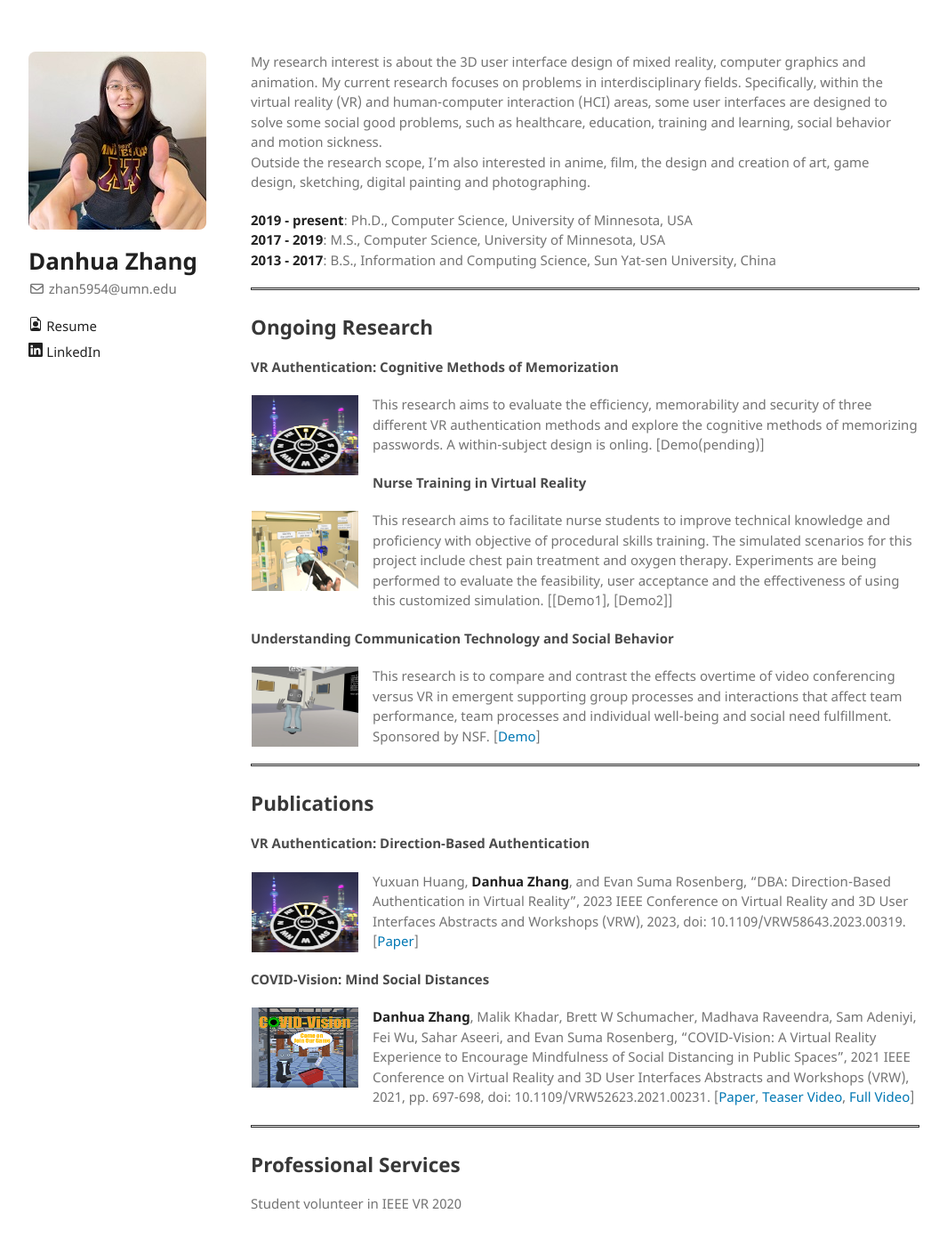
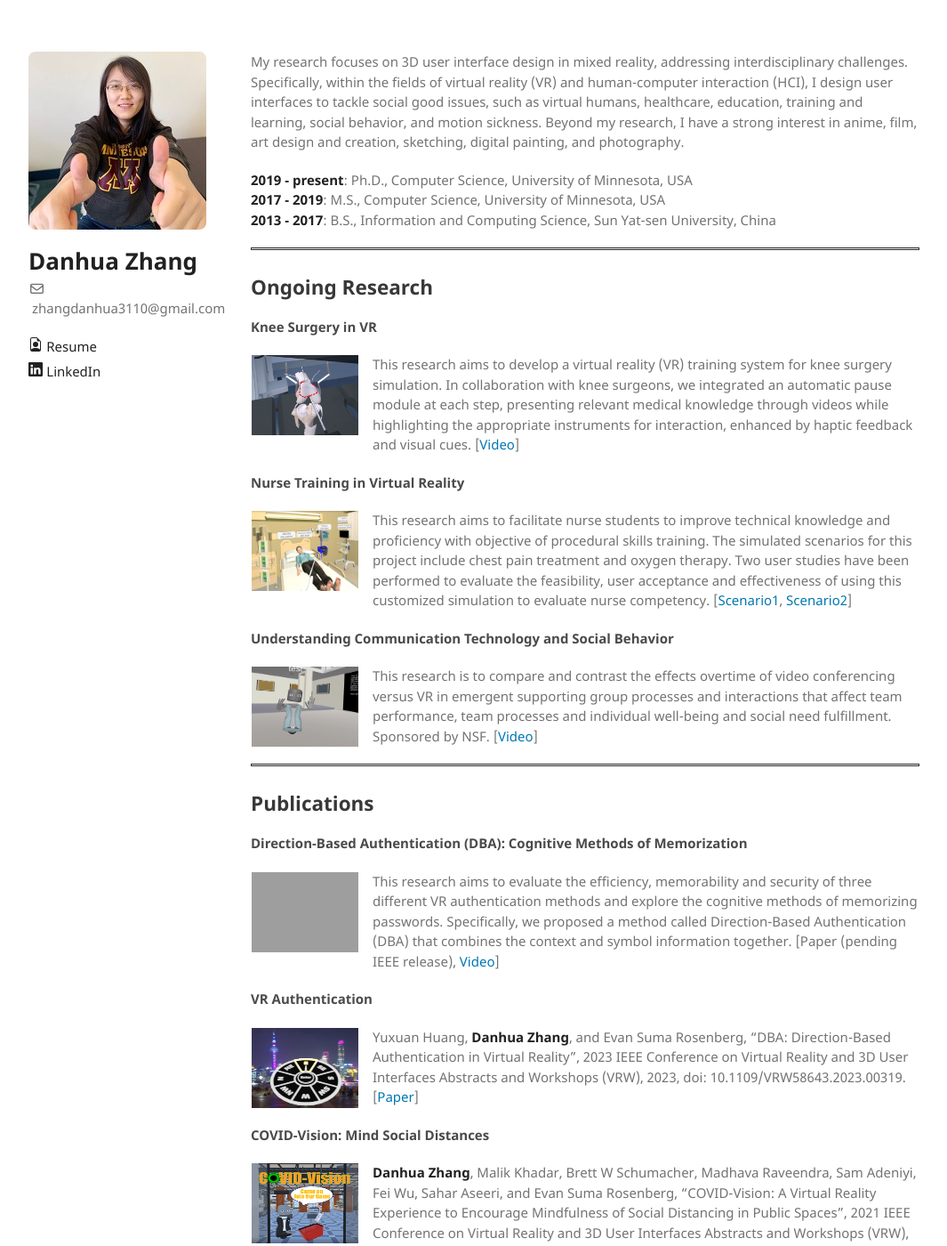
Before and after one commit to DanhuaZhang/DanhuaZhang.github.io, a Jekyll site: the page built from index.md, in a window 1280 px wide and 1400 px high. Shown: the whole window at 89% size, without its empty margins (108-1173 px from the left). Built offline with Jekyll 4.4.1, drawn with Linux system fonts in a browser that asks for light colours; the repository's description, which GitHub fills in, is left out; some of the changed text lies outside the part shown; grey boxes are pictures that could not be loaded.

Commit message:
updated homepage

```diff
--- a/Gemfile
+++ b/Gemfile
@@ -19,3 +19,5 @@ gem "webrick"
 # adding the following gems to support removal of "github-pages" dependency
 gem "jemoji"
 gem "kramdown-parser-gfm"
+
+gem "github-pages", "~> 232"
--- a/_config.yml
+++ b/_config.yml
@@ -1,6 +1,6 @@
 author: Danhua Zhang
 # logo: /assets/img/danhua_zhang_200x200.JPG
-email: zhan5954@umn.edu
+email: zhangdanhua3110@gmail.com
 
 #description: Minimalist is a theme powered by Jekyll. It is modified based on the Minimal theme.
 show_downloads: false
--- a/index.md
+++ b/index.md
@@ -6,7 +6,10 @@ title: Danhua Zhang - Homepage
 
 <!-- [Link to another page](./another-page.html). -->
 
-My research interest is about the 3D user interface design of mixed reality, computer graphics and animation. My current research focuses on problems in interdisciplinary fields. Specifically, within the virtual reality (VR) and human-computer interaction (HCI) areas, some user interfaces are designed to solve some social good problems, such as healthcare, education, training and learning, social behavior and motion sickness.<br/>Outside the research scope, I'm also interested in anime, film, the design and creation of art, game design, sketching, digital painting and photographing.
+<!-- My research interest is about the 3D user interface design of mixed reality and my current research focuses on problems in interdisciplinary fields. Specifically, within the virtual reality (VR) and human-computer interaction (HCI) areas, some user interfaces are designed to solve some social good problems, such as virtual human, healthcare, education, training and learning, social behavior and motion sickness.<br/>Outside the research scope, I'm also interested in anime, film, the design and creation of art, sketching, digital painting and photographing. -->
+
+My research focuses on 3D user interface design in mixed reality, addressing interdisciplinary challenges. Specifically, within the fields of virtual reality (VR) and human-computer interaction (HCI), I design user interfaces to tackle social good issues, such as virtual humans, healthcare, education, training and learning, social behavior, and motion sickness.
+Beyond my research, I have a strong interest in anime, film, art design and creation, sketching, digital painting, and photography.
 
 <!-- [sketching, digital painting](./sketching-and-digital-painting.html) and photographing. -->
 
@@ -17,28 +20,34 @@ My research interest is about the 3D user interface design of mixed reality, com
 <hr style="border:0.3px solid #303030; width:100%">
 
 ## Ongoing Research
-#### VR Authentication: Cognitive Methods of Memorization
-<img style="width: 120px; height: 90px; float: left; margin-right: 15px; padding: 1px" src="/assets/img/dba-teaser.png">
+#### Knee Surgery in VR
+<img style="width: 120px; height: 90px; float: left; margin-right: 15px; padding: 1px" src="/assets/img/knee-survery-demo.png">
 
-This research aims to evaluate the efficiency, memorability and security of three different VR authentication methods and explore the cognitive methods of memorizing passwords. <!--Participants will be asked to memorize three types of passwords consisting of symbols, visual contexts and a combination of the two methods respectively.--> A within-subject design is onling.
-[Demo(pending)]
+This research aims to develop a virtual reality (VR) training system for knee surgery simulation. In collaboration with knee surgeons, we integrated an automatic pause module at each step, presenting relevant medical knowledge through videos while highlighting the appropriate instruments for interaction, enhanced by haptic feedback and visual cues.
+[[Video](https://drive.google.com/file/d/1Z4bCsyj6WE0vFN9kVdd5FA40dCifYgKd/view?usp=drive_link){:target="_blank" rel="noopener"}]
+
 
 #### Nurse Training in Virtual Reality
 <img style="width: 120px; height: 90px; float: left; margin-right: 15px; padding: 1px" src="/assets/img/nurse-training.png">
 
-This research aims to facilitate nurse students to improve technical knowledge and proficiency with objective of procedural skills training. The simulated scenarios for this project include chest pain treatment and oxygen therapy. Experiments are being performed to evaluate the feasibility, user acceptance and the effectiveness of using this customized simulation.
-[[Demo1], [Demo2]]
-<!-- [[Demo1](https://youtu.be/5sjm_6K02Og){:target="_blank" rel="noopener"}, [Demo2](https://mediaspace.umn.edu/media/t/1_afla2x6y){:target="_blank" rel="noopener"}] -->
+This research aims to facilitate nurse students to improve technical knowledge and proficiency with objective of procedural skills training. The simulated scenarios for this project include chest pain treatment and oxygen therapy. Two user studies have been performed to evaluate the feasibility, user acceptance and effectiveness of using this customized simulation to evaluate nurse competency.
+[[Scenario1](https://youtu.be/5sjm_6K02Og){:target="_blank" rel="noopener"}, [Scenario2](https://mediaspace.umn.edu/media/t/1_afla2x6y){:target="_blank" rel="noopener"}]
 
 #### Understanding Communication Technology and Social Behavior
 <img style="width: 120px; height: 90px; float: left; margin-right: 15px; padding: 1px" src="/assets/img/uctsb.png">
 This research is to compare and contrast the effects overtime of video conferencing versus VR in emergent supporting group processes and interactions that affect team performance, team processes and individual well-being and social need fulfillment. Sponsored by NSF.
-[[Demo](https://youtu.be/isE2rKAP1y0){:target="_blank" rel="noopener"}]
+[[Video](https://youtu.be/isE2rKAP1y0){:target="_blank" rel="noopener"}]
 
 <hr style="border:0.3px solid #303030; width:100%">
 
 ## Publications
-#### VR Authentication: Direction-Based Authentication
+#### Direction-Based Authentication (DBA): Cognitive Methods of Memorization
+<img style="width: 120px; height: 90px; float: left; margin-right: 15px; padding: 1px" src="/assets/img/dba-ismar.png">
+
+This research aims to evaluate the efficiency, memorability and security of three different VR authentication methods and explore the cognitive methods of memorizing passwords. Specifically, we proposed a method called Direction-Based Authentication (DBA) that combines the context and symbol information together.
+[Paper (pending IEEE release), [Video](https://drive.google.com/file/d/1Z4bCsyj6WE0vFN9kVdd5FA40dCifYgKd/view?usp=sharing){:target="_blank" rel="noopener"}]
+
+#### VR Authentication
 <img style="width: 120px; height: 90px; float: left; margin-right: 15px; padding: 1px" src="/assets/img/dba-teaser.png">
 Yuxuan Huang, **Danhua Zhang**, and Evan Suma Rosenberg, “DBA: Direction-Based Authentication in Virtual Reality”, 2023 IEEE Conference on Virtual Reality and 3D User Interfaces Abstracts and Workshops (VRW), 2023, doi: 10.1109/VRW58643.2023.00319.
 <!--  -->
```
Also changed, not shown: other parts of index.md (+8 -1 lines), assets/img/knee-survery-demo.png (added), 1 other file.
